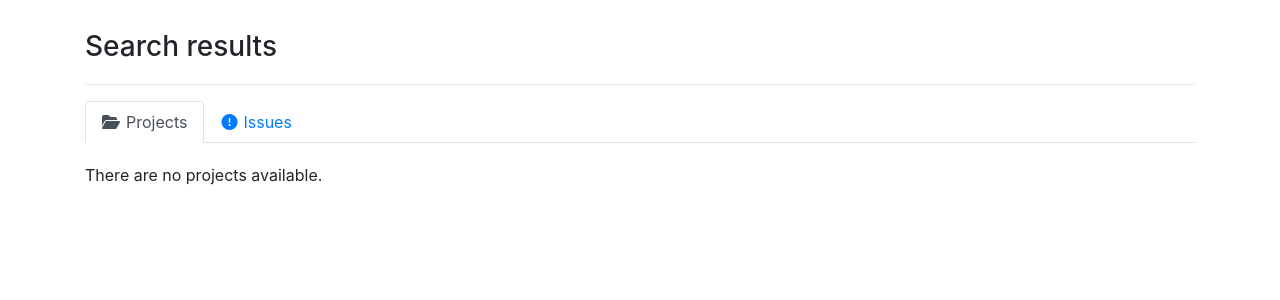
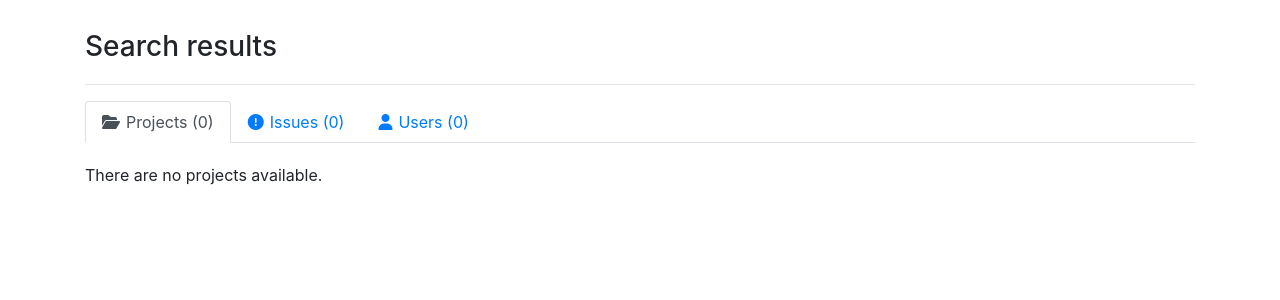
Before and after one commit to matkovskim/uks-project, a Django app: template uks_app/templates/uks_app/search_result.html in a window 1280 px wide. Shown: the part 56-356 px from the top of the page. Run offline with Django 3.2, Linux system fonts and the light colour scheme; the template is opened without the code that fills it, so the values that code supplies are empty; some libraries are stand-ins or nearby versions.

Commit message:
Search for users
search_result.html and views.py are updated. Search for users by fisrst name, last name and username is enabled. Displaying number of found projects, issues and users in tab name.

```diff
--- a/uks_app/templates/uks_app/search_result.html
+++ b/uks_app/templates/uks_app/search_result.html
@@ -9,11 +9,15 @@
 <ul class="nav nav-tabs" id="myTab" role="tablist">
     <li class="nav-item">
         <a class="nav-link active" id="code-tab" data-toggle="tab" href="#code" role="tab" aria-controls="code"
-            aria-selected="true"><i style="margin-right:6px" class="fas fa-folder-open"></i>Projects</a>
+            aria-selected="true"><i style="margin-right:6px" class="fas fa-folder-open"></i>Projects ({{ observed_projects|length }})</a>
     </li>
     <li class="nav-item">
         <a class="nav-link" id="issue-tab" data-toggle="tab" href="#issue" role="tab" aria-controls="issue"
-            aria-selected="false"><i style="margin-right:6px" class="fas fa-exclamation-circle"></i>Issues</a>
+            aria-selected="false"><i style="margin-right:6px" class="fas fa-exclamation-circle"></i>Issues ({{ issues_list|length }})</a>
+    </li>
+    <li class="nav-item">
+        <a class="nav-link" id="issue-tab" data-toggle="tab" href="#users" role="tab" aria-controls="users"
+            aria-selected="false"><i style="margin-right:6px" class="fas fa-user"></i>Users ({{ users_list|length }})</a>
     </li>
 </ul>
 
@@ -81,6 +85,37 @@
         </div>
     </div>
 
+    <!-- users tab -->
+    <div class="tab-pane fade" id="users" role="tabpanel" aria-labelledby="users-tab">
+        <div style="margin-top: 20px">
+            <div style="margin-top: 20px">
+                {% if users_list %}
+                    <!-- list of users -->
+                    {% for user in users_list %}
+                        <div class="card">
+                            <div class="card-body">
+                                <div class="row">
+                                    <!--Ovde ide slika korisnika-->
+                                    <div class="media mb-4">
+                                        <img class="img-thumbnail account-img" height="60" width="60" src="{{ user.profile.image.url }}">
+                                    </div>
+                                    <!--Ovde ide username-->
+                                    <div class="media-body">
+                                        <h5 class="card-title mb-0"><a href="{% url 'profile' user.username %}"> &nbsp; {{user.username}}</a></h5>
+                                        <small class="text-secondary ml-1">&nbsp; {{user.first_name}} {{user.last_name}}</small>
+                                    </div>
+
+                                </div>
+
+                            </div>
+                        </div>
+                    {% endfor %}
+                {% else %}
+                    <p>There are no user.</p>
+                {% endif %}
+            </div>
+        </div>
+    </div>
     <!-- add new tabs ? -->
 </div>
 </ul>
--- a/uks_app/views.py
+++ b/uks_app/views.py
@@ -6,6 +6,8 @@ from django.urls import reverse_lazy
 from django.views.generic.edit import DeleteView
 from django.contrib import messages
 from django.contrib.auth.decorators import login_required
+from django.contrib.auth.models import User
+from django.db.models import Q
 from .models import ObservedProject, Issue
 from .forms import ProjectForm, IssueForm, UserRegisterForm, UserUpdateForm, ProfileUpdateForm
 import logging
@@ -90,8 +92,8 @@ def search_projects(request):
     search_name = request.GET['search']
     observed_projects = ObservedProject.objects.filter(name__icontains=search_name.lower()).filter(public = 'True')
     issues_list =Issue.objects.filter(title__icontains=search_name.lower(), project__public='True')
-    print(issues_list)
-    return render(request, 'uks_app/search_result.html', {'observed_projects': observed_projects, 'issues_list':issues_list})
+    users_list=User.objects.filter(Q(first_name__icontains = search_name.lower()) | Q(last_name__icontains = search_name.lower()) | Q(username__icontains = search_name.lower()) & Q(is_staff='False'))
+    return render(request, 'uks_app/search_result.html', {'observed_projects': observed_projects, 'issues_list':issues_list, 'users_list':users_list})
 
 # user registration
 def register_user(request):
```
